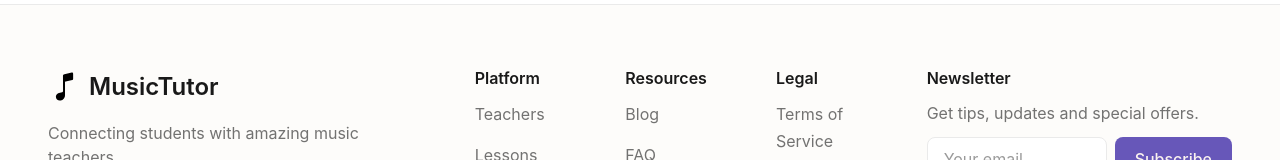
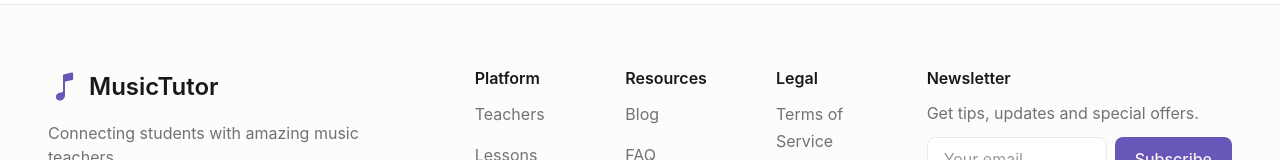
Before and after one commit to ValeriySolod/MusicTutor, a Next.js app: page / in a window 1280 px wide. Shown: the part 3625-3785 px from the top of the page. Built offline with nearby package versions, Linux system fonts and the light colour scheme.

Commit message:
Tint Footer logo note purple to match Figma and the Header logo

```diff
--- a/src/components/layout/Footer/Footer.tsx
+++ b/src/components/layout/Footer/Footer.tsx
@@ -23,7 +23,7 @@ export function Footer() {
         <div className={styles.top}>
           <div className={styles.brandBlock}>
             <a href="#hero" className={styles.brand}>
-              <Icon name="logo-music-note" size={33} alt="" />
+              <Icon name="logo-music-note" size={33} alt="" color="var(--brand-purple)" />
               <span>MusicTutor</span>
             </a>
             <p className={styles.tagline}>
```
